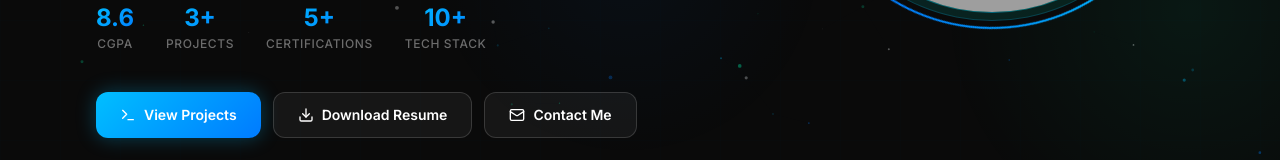
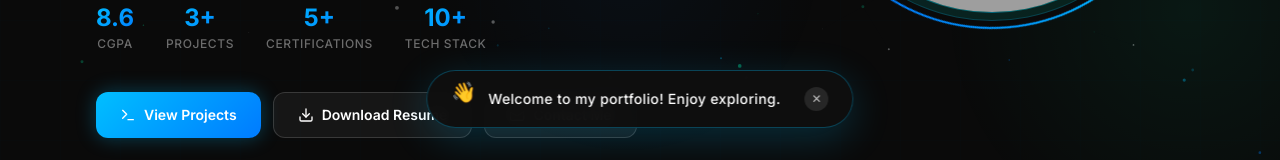
Before and after one commit to Jaswanthyalla/portfolio, a Next.js app: page / in a window 1280 px wide. Shown: the part 640-800 px from the top of the page. Built offline with nearby package versions, Linux system fonts and the light colour scheme; grey boxes are pictures that could not be loaded.

Commit message:
Add welcome toast popup that shows on load

```diff
--- a/app/page.tsx
+++ b/app/page.tsx
@@ -7,6 +7,7 @@ import Experience from '@/components/sections/Experience';
 import Certifications from '@/components/sections/Certifications';
 import Contact from '@/components/sections/Contact';
 import Footer from '@/components/Footer';
+import WelcomeToast from '@/components/WelcomeToast';
 
 const BackgroundEffects = dynamic(() => import('@/components/BackgroundEffects'), { ssr: false });
 const Projects = dynamic(() => import('@/components/sections/Projects'), { ssr: false });
@@ -15,6 +16,7 @@ export default function Home() {
   return (
     <main className="relative min-h-screen bg-[#0A0A0A] overflow-x-hidden">
       <BackgroundEffects />
+      <WelcomeToast />
       <div className="relative z-10">
         <Navigation />
         <Hero />
--- /dev/null
+++ b/components/WelcomeToast.tsx
@@ -0,0 +1,57 @@
+'use client';
+
+import { useState, useEffect } from 'react';
+import { motion, AnimatePresence } from 'framer-motion';
+
+export default function WelcomeToast() {
+  const [isVisible, setIsVisible] = useState(false);
+
+  useEffect(() => {
+    // Show shortly after loading
+    const showTimer = setTimeout(() => {
+      setIsVisible(true);
+    }, 1000);
+
+    // Hide after 8 seconds
+    const hideTimer = setTimeout(() => {
+      setIsVisible(false);
+    }, 8000);
+
+    return () => {
+      clearTimeout(showTimer);
+      clearTimeout(hideTimer);
+    };
+  }, []);
+
+  return (
+    <AnimatePresence>
+      {isVisible && (
+        <motion.div
+          initial={{ opacity: 0, y: 50, scale: 0.9, x: '-50%' }}
+          animate={{ opacity: 1, y: 0, scale: 1, x: '-50%' }}
+          exit={{ opacity: 0, y: 20, scale: 0.9, x: '-50%' }}
+          transition={{ type: 'spring', stiffness: 400, damping: 25 }}
+          className="fixed bottom-8 left-1/2 z-[100] px-6 py-3.5 rounded-full flex items-center gap-3"
+          style={{
+            background: 'rgba(15, 15, 15, 0.95)',
+            backdropFilter: 'blur(10px)',
+            border: '1px solid rgba(0, 191, 255, 0.3)',
+            boxShadow: '0 10px 40px rgba(0, 191, 255, 0.2)'
+          }}
+        >
+          <span className="text-xl animate-bounce">👋</span>
+          <span className="text-white text-sm font-medium tracking-wide">
+            Welcome to my portfolio! Enjoy exploring.
+          </span>
+          <button
+            onClick={() => setIsVisible(false)}
+            className="ml-3 flex items-center justify-center w-6 h-6 rounded-full bg-white/10 text-white/70 hover:text-white hover:bg-white/20 transition-all text-xs"
+            aria-label="Close welcome message"
+          >
+            ✕
+          </button>
+        </motion.div>
+      )}
+    </AnimatePresence>
+  );
+}
--- a/components/sections/Projects.tsx
+++ b/components/sections/Projects.tsx
@@ -291,7 +291,7 @@ function ProjectCard({ project, index, inView }: {
         <div className="flex items-center justify-between pt-4 border-t border-white/[0.05]">
           <span className="text-xs text-white/30 flex items-center gap-1.5">
             <Code2 size={12} />
-            Click to explore in 3D
+            Click to explore
           </span>
           <div
             className="w-7 h-7 rounded-lg flex items-center justify-center transition-all duration-300 group-hover:scale-110"
```
